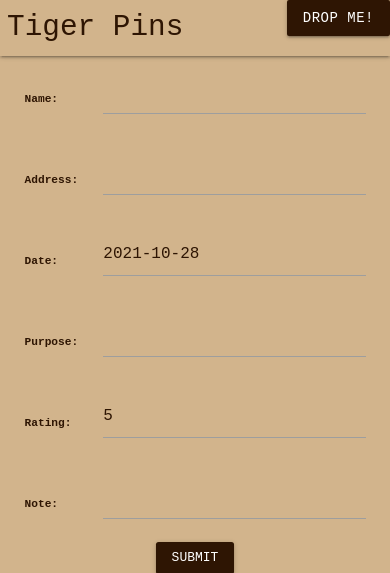
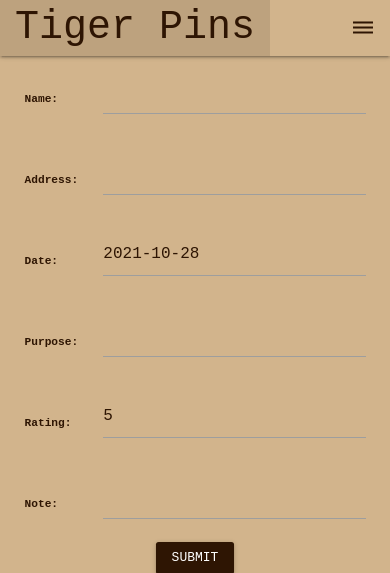
Before and after one commit to alexmcdermid/tigerpins, a Django app: page /pins/create/ in a window 390 px wide. Shown: the top 573 px of the page. Run offline with Django 3.2, Linux system fonts and the light colour scheme; the visitor is signed in with stand-in values (Sample User, id 1).

Commit message:
clean up nav bar, add hamburger menu icon

```diff
--- a/mainapp/static/css/style.css
+++ b/mainapp/static/css/style.css
@@ -79,6 +79,10 @@ tr {
   color: #2E1503;
 }
 
+.nav-wrapper .left a{
+  font-size: 40px;
+}
+
 .page-footer {
   padding-top: 0;
   text-align: right;
--- a/mainapp/templates/base.html
+++ b/mainapp/templates/base.html
@@ -8,6 +8,7 @@
   <meta http-equiv="X-UA-Compatible" content="ie=edge">
   <title>tigerpins</title>
   <link rel="stylesheet" href="https://cdnjs.cloudflare.com/ajax/libs/materialize/1.0.0/css/materialize.min.css">
+  <link href="https://fonts.googleapis.com/icon?family=Material+Icons" rel="stylesheet">
   <link rel="stylesheet" type="text/css" href="{% static 'css/style.css' %}">
   <script src="https://cdnjs.cloudflare.com/ajax/libs/materialize/1.0.0/js/materialize.min.js"></script>
   <script>
@@ -21,8 +22,10 @@
   <header class="navbar-fixed">
     <nav>
       <div class="nav-wrapper">
-        <ul>
-          <li><a href="/" class="left brand-logo">Tiger Pins</a></li>
+
+        <!-- Normal Nav Bar -->
+        <ul class="left">
+          <li><a href="/" id="home_btn">Tiger Pins</a></li>
         </ul>
         <ul class="right hide-on-small-only">
             {% if user.is_authenticated %}
@@ -34,8 +37,12 @@
               <li><a href="{% url 'login' %}">log in</a></li>
             {% endif %}
         </ul>
+
          <!-- Dropdown Trigger -->
-  <a class='dropdown-trigger btn right hide-on-med-and-up' href='#' data-target='dropdown1'>Drop Me!</a>
+        <ul class="right hide-on-med-and-up">
+          <li><a href="#" class="dropdown-trigger" data-target="dropdown1"><i class="material-icons">dehaze</i></a></li>
+          <!-- <a class='dropdown-trigger right hide-on-med-and-up' href='#' data-target='dropdown1' id="hamburger"><i class="material-icons">dehaze</i></a> -->
+        </ul>
 
         <!-- Dropdown Structure -->
         <ul id='dropdown1' class='dropdown-content'>
```
Lines whose indentation alone changed are shown as unchanged.
